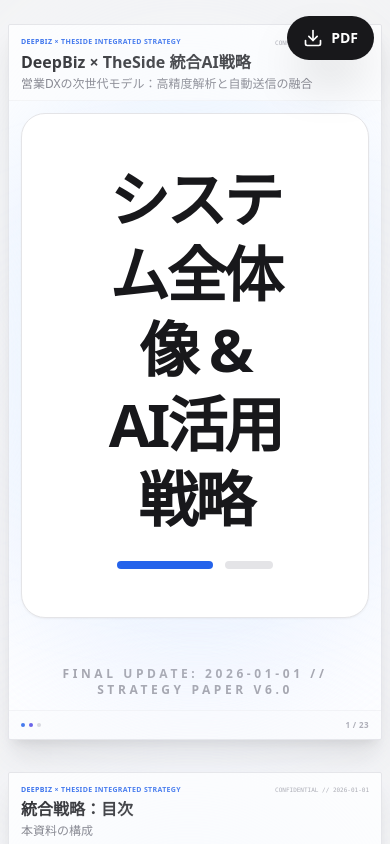
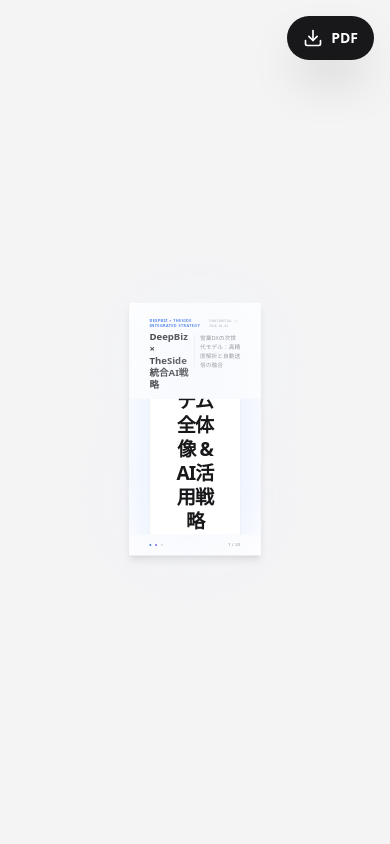
Before and after one commit to shintarospec/shintaro-slide, a React (Vite) app: page / in a window 390 px wide. Shown: the top 844 px of the page. Built offline with nearby package versions, Linux system fonts and the light colour scheme.

Commit message:
revert: Return to A4 fixed size with transform scaling

```diff
--- a/components/Slide.tsx
+++ b/components/Slide.tsx
@@ -1,5 +1,5 @@
 
-import React from 'react';
+import React, { useEffect, useRef, useState } from 'react';
 import { SlideProps } from '../types';
 
 const Slide: React.FC<SlideProps> = ({
@@ -10,32 +10,64 @@ const Slide: React.FC<SlideProps> = ({
   pageNumber,
   totalPageCount
 }) => {
+  const containerRef = useRef<HTMLDivElement>(null);
+  const [scale, setScale] = useState(1);
+
+  useEffect(() => {
+    const updateScale = () => {
+      if (!containerRef.current) return;
+
+      const slideWidth = 1123;
+      const slideHeight = 794;
+      const viewportWidth = window.innerWidth;
+      const viewportHeight = window.innerHeight;
+      const margin = 16;
+
+      const scaleX = (viewportWidth - margin * 2) / slideWidth;
+      const scaleY = (viewportHeight - margin * 2) / slideHeight;
+
+      const newScale = Math.min(scaleX, scaleY, 1);
+      setScale(newScale);
+    };
+
+    updateScale();
+    window.addEventListener('resize', updateScale);
+    return () => window.removeEventListener('resize', updateScale);
+  }, []);
+
   return (
-    <div className="flex justify-center items-center w-full py-2 md:py-4">
+    <div className="flex justify-center items-center w-full py-4" style={{ minHeight: `${794 * scale + 32}px` }}>
       <div
+        ref={containerRef}
         id={`slide-${id}`}
-        className="w-full md:max-w-[1123px] md:aspect-[1123/794] bg-white text-zinc-900 flex flex-col shadow-xl border border-zinc-200 rounded-sm relative slide-container mx-2 md:mx-4 min-h-[400px] md:min-h-0"
+        className="bg-white text-zinc-900 flex flex-col shadow-xl border border-zinc-200 rounded-sm relative slide-container"
+        style={{
+          width: '1123px',
+          height: '794px',
+          transform: `scale(${scale})`,
+          transformOrigin: 'center center'
+        }}
       >
       {/* Background decoration */}
       <div className="absolute top-0 right-0 w-96 h-96 bg-blue-50/50 blur-[120px] rounded-full pointer-events-none" />
       <div className="absolute bottom-0 left-0 w-96 h-96 bg-indigo-50/50 blur-[120px] rounded-full pointer-events-none" />
 
       {/* Header section */}
-      <div className="px-3 md:px-16 pt-3 md:pt-12 pb-2 md:pb-6 border-b border-zinc-100 bg-zinc-50/30">
-        <div className="flex items-center justify-between mb-1 md:mb-2">
-          <span className="text-[7px] md:text-xs font-bold tracking-wider md:tracking-widest text-blue-600 uppercase">
+      <div className="px-16 pt-12 pb-6 border-b border-zinc-100 bg-zinc-50/30">
+        <div className="flex items-center justify-between mb-2">
+          <span className="text-xs font-bold tracking-widest text-blue-600 uppercase">
             DeepBiz × TheSide Integrated Strategy
           </span>
-          <span className="text-zinc-400 text-[6px] md:text-[10px] font-mono">
+          <span className="text-zinc-400 text-[10px] font-mono">
             CONFIDENTIAL // 2026-01-01
           </span>
         </div>
-        <div className="flex flex-col md:flex-row md:items-baseline gap-1 md:gap-4">
-          <h1 className="text-base md:text-3xl font-black text-zinc-900 leading-tight">
+        <div className="flex items-baseline gap-4">
+          <h1 className="text-3xl font-black text-zinc-900 leading-tight">
             {title}
           </h1>
           {subtitle && (
-            <span className="text-zinc-500 text-xs md:text-lg font-medium md:border-l border-zinc-300 md:pl-4">
+            <span className="text-zinc-500 text-lg font-medium border-l border-zinc-300 pl-4">
               {subtitle}
             </span>
           )}
@@ -43,18 +75,18 @@ const Slide: React.FC<SlideProps> = ({
       </div>
 
       {/* Main Content */}
-      <div className="flex-1 px-3 md:px-16 py-3 md:py-8 relative z-10 overflow-auto text-xs md:text-base">
+      <div className="flex-1 px-16 py-8 relative z-10 overflow-hidden">
         {children}
       </div>
 
       {/* Footer */}
-      <div className="px-3 md:px-16 py-2 md:py-6 flex justify-between items-center border-t border-zinc-100 bg-zinc-50/30">
-        <div className="flex space-x-1 md:space-x-3">
-          <div className="w-1 h-1 md:w-1.5 md:h-1.5 rounded-full bg-blue-600" />
-          <div className="w-1 h-1 md:w-1.5 md:h-1.5 rounded-full bg-indigo-600" />
-          <div className="w-1 h-1 md:w-1.5 md:h-1.5 rounded-full bg-zinc-300" />
+      <div className="px-16 py-6 flex justify-between items-center border-t border-zinc-100 bg-zinc-50/30">
+        <div className="flex space-x-3">
+          <div className="w-1.5 h-1.5 rounded-full bg-blue-600" />
+          <div className="w-1.5 h-1.5 rounded-full bg-indigo-600" />
+          <div className="w-1.5 h-1.5 rounded-full bg-zinc-300" />
         </div>
-        <div className="text-zinc-400 text-[8px] md:text-xs font-bold tracking-wider md:tracking-widest">
+        <div className="text-zinc-400 text-xs font-bold tracking-widest">
           {pageNumber} / {totalPageCount}
         </div>
       </div>
```
